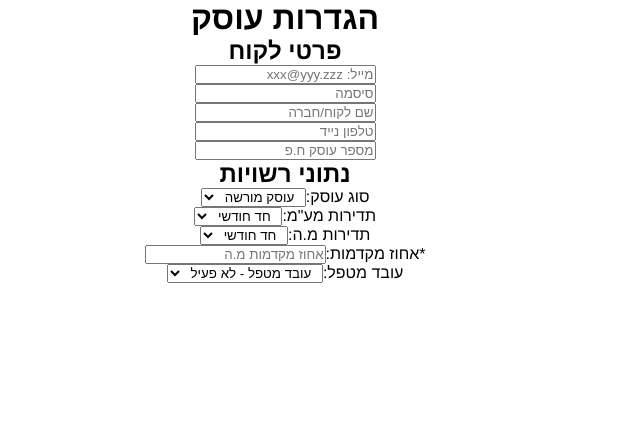
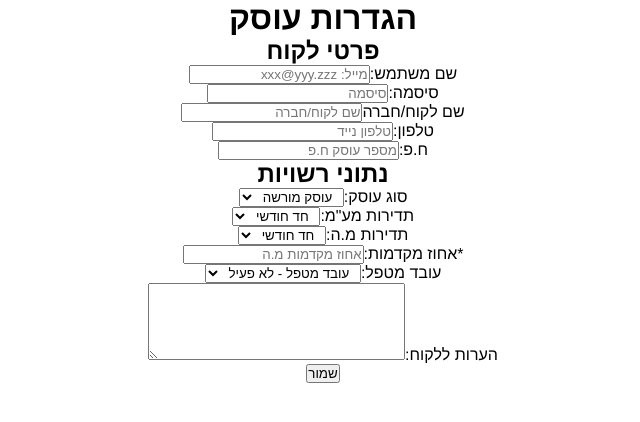
Before and after one commit to HodayaChayo/accounting-system, a React (Create React App) app in the folder client/: page /UserSettings in a window 1280 px wide. Shown: the top 422 px of the page, without its empty margins (445-1085 px from the left). Built offline with nearby package versions, Linux system fonts and the light colour scheme; no server answers.

Commit message:
הגדרות עוסק - הצגת נתונים

```diff
--- a/client/src/App.js
+++ b/client/src/App.js
@@ -16,7 +16,6 @@ function App() {
         <Routes>
           <Route path='/' element={<Login />}></Route>
           <Route path='/home' element={<Home />}></Route>
-
           <Route path='/cusIndex' element={<CusIndex />}></Route>
           <Route path='/sortCodes' element={<SortCodes />}></Route>
           <Route path='/accounts' element={<Accounts />}></Route>
--- a/client/src/components/pages/UserSettings/UserSettings.js
+++ b/client/src/components/pages/UserSettings/UserSettings.js
@@ -1,5 +1,6 @@
 import React, { useState, useEffect } from 'react';
 import Sidebars from '../../Sidebars/Sidebars';
+import ButtonIcon from '../../Button/ButtonIcon';
 
 export default function UserSettings(props) {
   const [userName, setUserName] = useState('');
@@ -12,8 +13,10 @@ export default function UserSettings(props) {
   const [taxFrequency, setTaxFrequency] = useState('1');
   const [taxPercent, setTaxPercent] = useState('');
   const [manager, setManager] = useState('');
+  const [note, setNote] = useState('');
 
   const thisVatId = localStorage.getItem('CusVAT_Id');
+  const thisMail = localStorage.getItem('SelectedCus');
 
   const updateCustomer = async () => {
     const updateCus = {
@@ -28,7 +31,6 @@ export default function UserSettings(props) {
       taxPercent,
       manager,
     };
-
   };
   useEffect(() => {
     fetch('/getUserSettings', {
@@ -36,12 +38,21 @@ export default function UserSettings(props) {
       headers: {
         'Content-Type': 'application/json',
       },
-      body: JSON.stringify({ thisVatId }),
+      body: JSON.stringify(thisMail),
     })
       .then(res => res.json())
       .then(res => {
-        // console.log(res);
         console.log(res);
+        setUserName(res[0].user_name);
+        setCusName(res[0].name);
+        setPhone(res[0].phone);
+        setIdVAT(res[0].id_vat_num);
+        setType(res[0].business_type);
+        setTaxPercent(res[0].tax_income_percent);
+        setTaxFrequency(res[0].tax_income_frequency);
+        setVATFrequency(res[0].vat_frequency);
+        setNote(res[0].note);
+        setPassword(res[0].password);
       })
       .catch(err => {
         console.log(err);
@@ -53,40 +64,65 @@ export default function UserSettings(props) {
       <Sidebars />
       <h1>הגדרות עוסק</h1>
       <h2>פרטי לקוח</h2>
+      <p>
+        שם משתמש:
         <input
+          value={userName}
           type='email'
           name='userName'
           placeholder='מייל: xxx@yyy.zzz'
           onChange={e => setUserName(e.target.value)}
         ></input>
+      </p>
+      <p>
+        סיסמה:
         <input
+          value={password}
           type='text'
           name='password'
           placeholder='סיסמה'
           onChange={e => setPassword(e.target.value)}
         ></input>
+      </p>
+      <p>
+        שם לקוח/חברה
         <input
+          value={cusName}
           type='text'
           name='cusName'
           placeholder='שם לקוח/חברה'
           onChange={e => setCusName(e.target.value)}
         ></input>
+      </p>
+      <p>
+        טלפון:
         <input
+          value={phone}
           type='text'
           name='phone'
           placeholder='טלפון נייד'
           onChange={e => setPhone(e.target.value)}
         ></input>
+      </p>
+      <p>
+        ח.פ:
         <input
+          value={idVAT}
           type='text'
           name='vatNum'
           placeholder='מספר עוסק ח.פ'
           onChange={e => setIdVAT(e.target.value)}
         ></input>
+      </p>
+
       <h2>נתוני רשויות</h2>
       <p>
         סוג עוסק:
-        <select name='type' onChange={e => setType(e.target.value)}>
+        <select
+          value={type}
+          name='type'
+          onChange={e => setType(e.target.value)}
+        >
           <option label='עוסק מורשה' value='מורשה'></option>
           <option label='חברה' value='חברה'></option>
           <option label='עוסק פטור' value='פטור'></option>
@@ -95,6 +131,7 @@ export default function UserSettings(props) {
       <p>
         תדירות מע"מ:
         <select
+          value={VATFrequency}
           name='VAT'
           onChange={e => setVATFrequency(e.target.value)}
           disabled={type === 'פטור'}
@@ -106,6 +143,7 @@ export default function UserSettings(props) {
       <p>
         תדירות מ.ה:
         <select
+          value={taxFrequency}
           name='incomeTax'
           onChange={e => setTaxFrequency(e.target.value)}
         >
@@ -116,19 +154,36 @@ export default function UserSettings(props) {
       <p>
         *אחוז מקדמות:
         <input
+          value={taxPercent}
           type='text'
           name='taxPercent'
           placeholder='אחוז מקדמות מ.ה'
           onChange={e => setTaxPercent(e.target.value)}
         ></input>
       </p>
-
       <p>
         עובד מטפל:
         <select name='manager' onChange={e => setManager(e.target.value)}>
           <option label='עובד מטפל - לא פעיל'></option>
         </select>
       </p>
+      <p>
+        הערות ללקוח:
+        <textarea
+          value={note}
+          name='note'
+          cols='30'
+          rows='5'
+          onChange={e => setNote(e.target.value)}
+        ></textarea>
+      </p>
+      <button
+        onClick={() => {
+          console.log(userName);
+        }}
+      >
+        שמור
+      </button>
     </div>
   );
 }
```
Also changed, not shown: 1 other file (tests, documents, lock files or other folders). Lines whose indentation alone changed are shown as unchanged.
